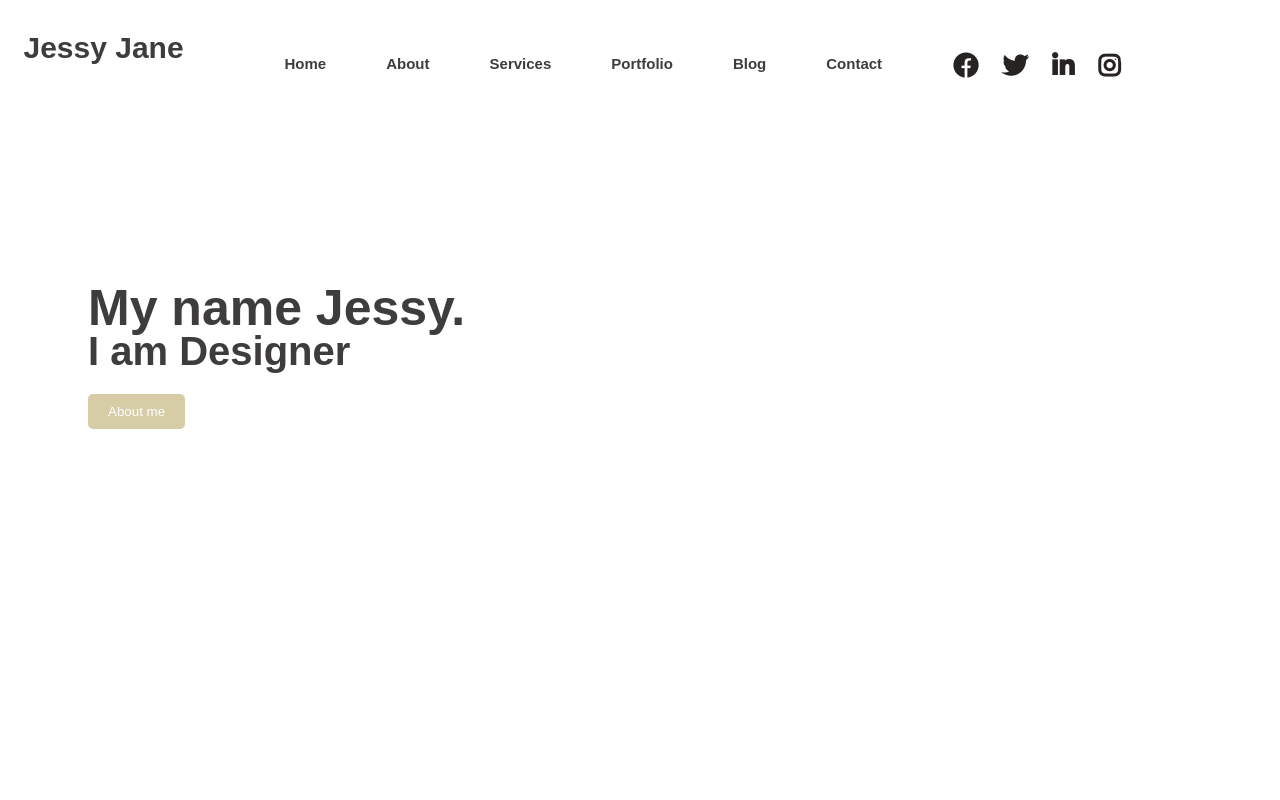
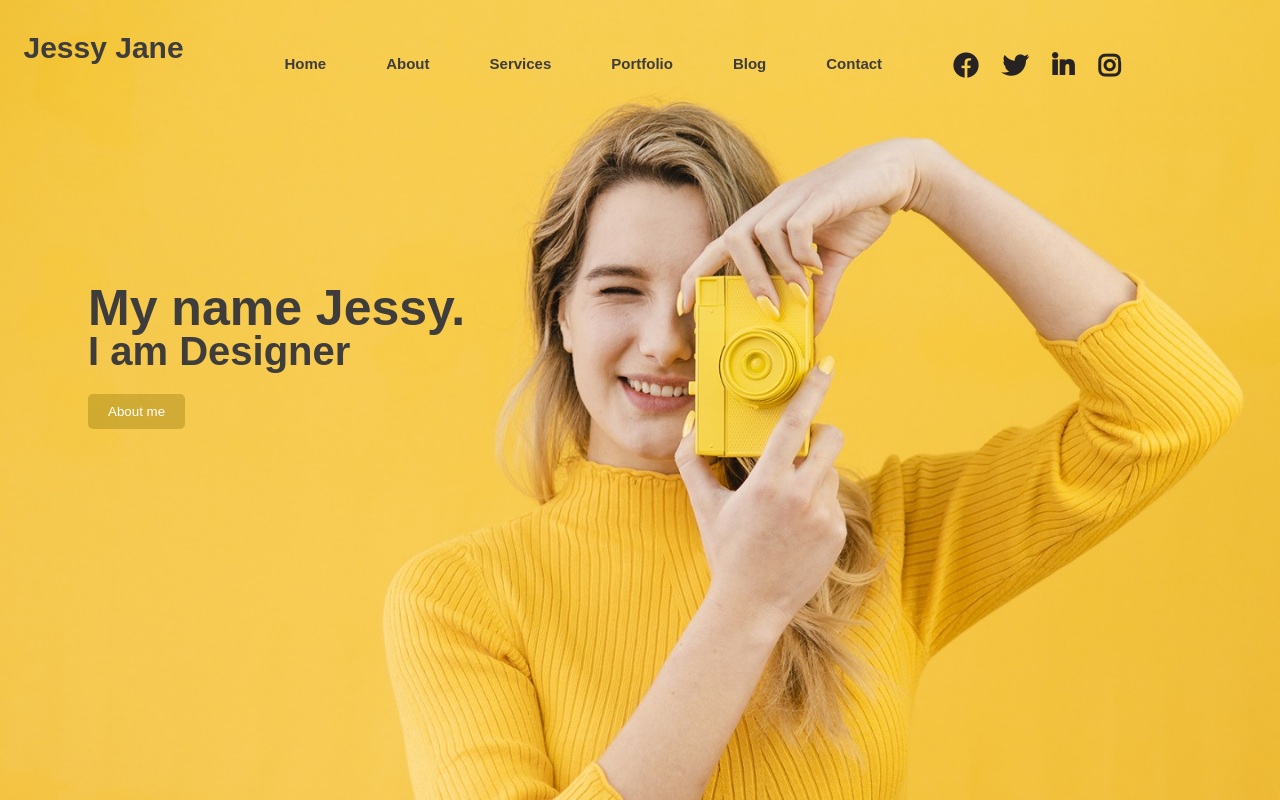
Before and after one commit to SimplySophia/Jessy, a plain HTML site: page index.html in a window 1280 px wide. Drawn offline with Linux system fonts and the light colour scheme; the site is published under a folder, as on GitHub Pages, so addresses that start at the root find nothing.

Commit message:
fixed img path

```diff
--- a/css/style.css
+++ b/css/style.css
@@ -4,7 +4,7 @@ html {
 }
 
 body {
-    background-image: url('/img/jane.jpg');
+    background-image: url('../img/jane.jpg');
     background-repeat: no-repeat;
     background-size: cover;
 }
```
